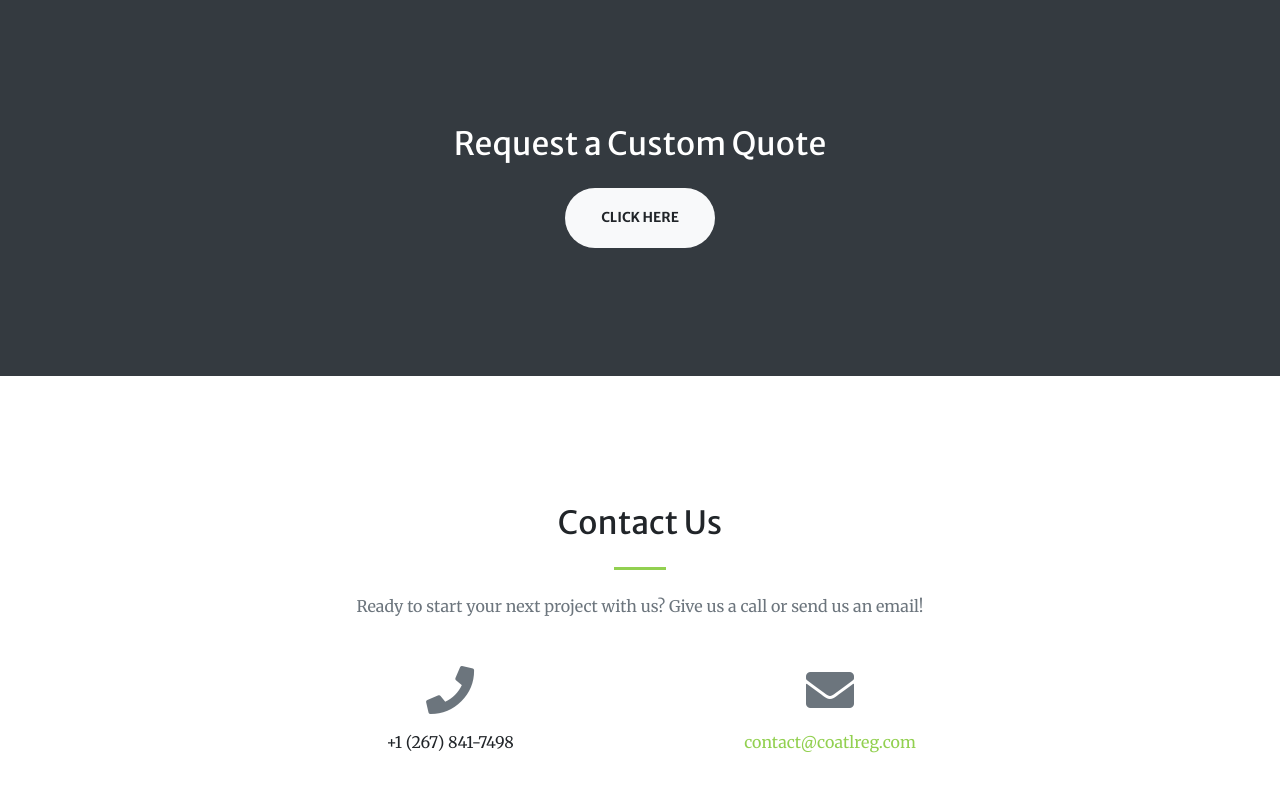
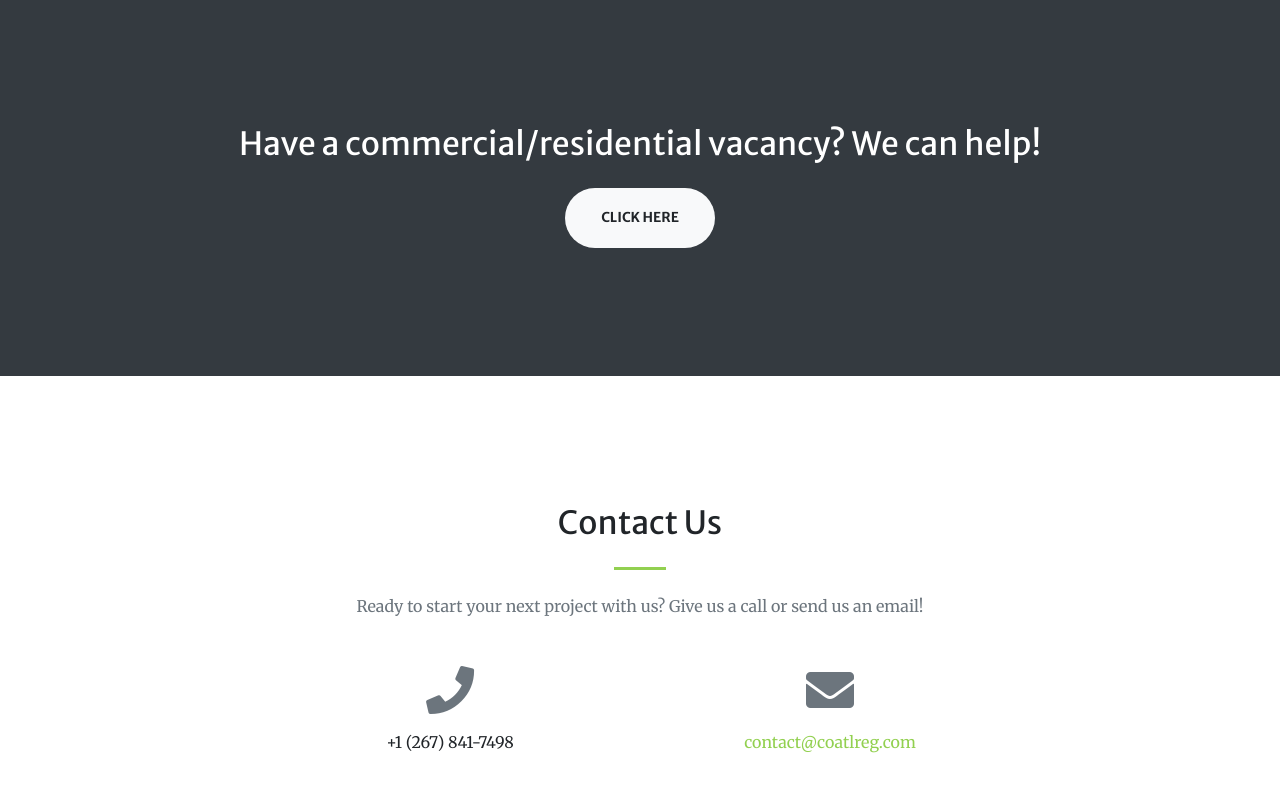
Before and after one commit to phillyfinaidhelp/coatlreg.github.io, a website with bundled scripts: page index.html in a window 1280 px wide. Shown: the part 2402-3193 px from the top of the page. Built offline with nearby package versions, Linux system fonts and the light colour scheme.

Commit message:
Update index.html

```diff
--- a/index.html
+++ b/index.html
@@ -210,7 +210,7 @@
   <!-- Call to Action Section -->
   <section class="page-section bg-dark text-white">
     <div class="container text-center">
-      <h2 class="mb-4">Request a Custom Quote</h2>
+      <h2 class="mb-4">Have a commercial/residential vacancy? We can help!</h2>
       <a class="btn btn-light btn-xl" href="https:///">Click Here</a>
     </div>
   </section>
```
